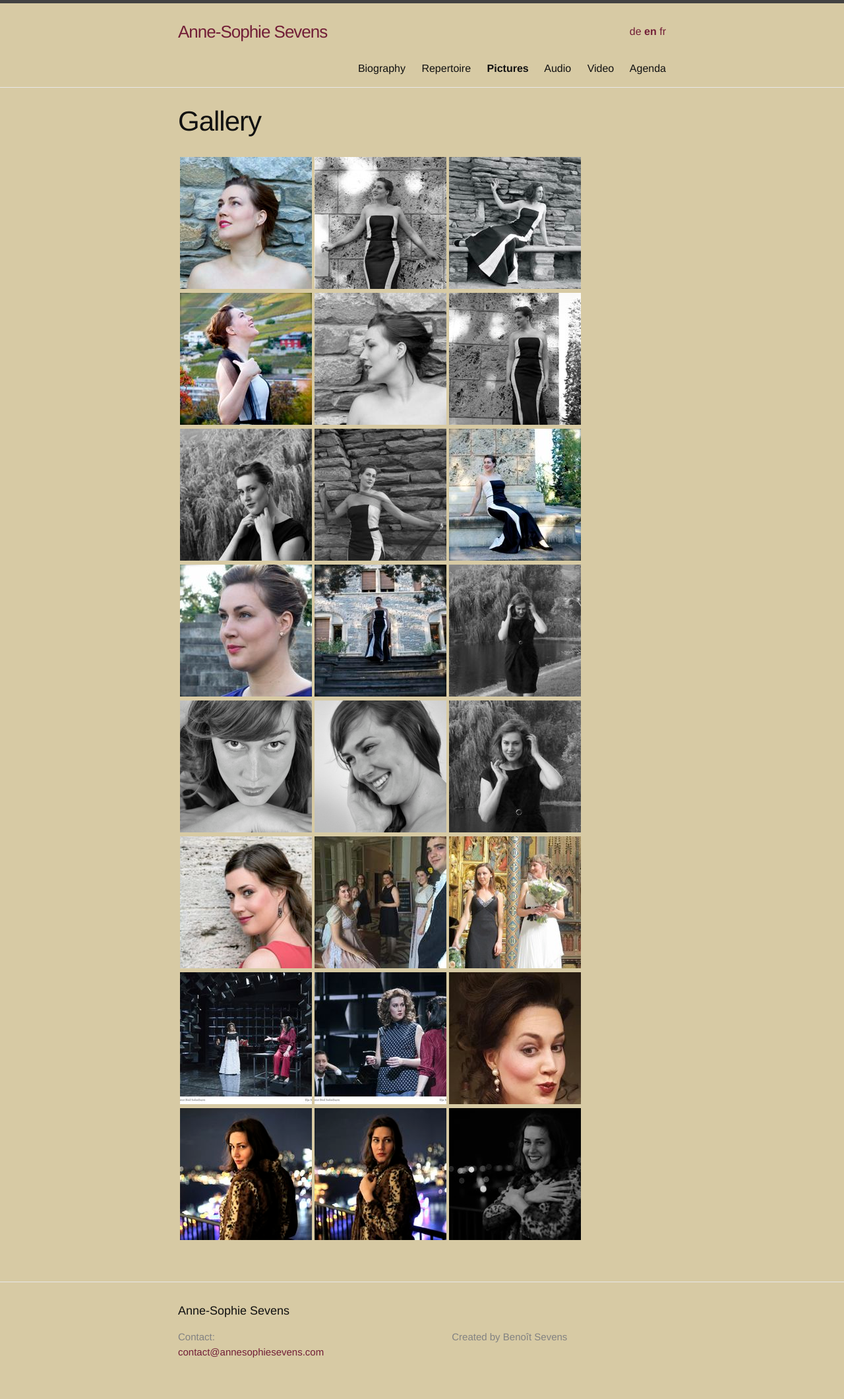
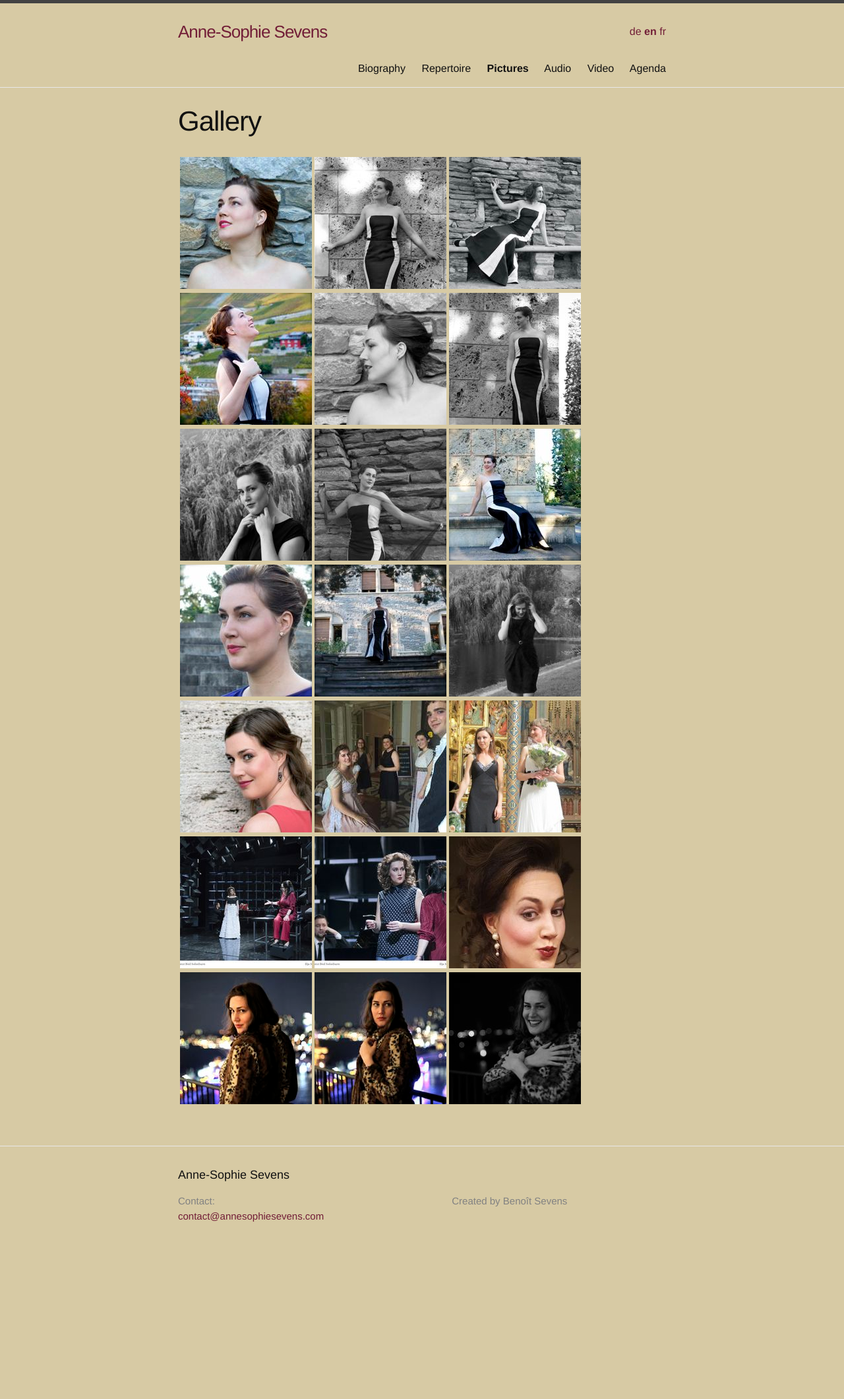
Before and after one commit to annesophie-sevens/annesophie-sevens.github.io, a Jekyll site: the page built from pictures-en.md, in a window 1280 px wide. Shown: the whole page at 66% size. Built offline with Jekyll 4.4.1, drawn with Linux system fonts in a browser that asks for light colours; after the commit the page ends 1915 px from its top, so only the background shows below that.

Commit message:
Update pictures-en.md

```diff
--- a/pictures-en.md
+++ b/pictures-en.md
@@ -13,8 +13,6 @@ ref: pictures
 
 |  <a href="/assets/a9.jpg">  ![]({{ site.baseurl }}/assets/a9-thumbnail.jpg) </a> | <a href="/assets/a7.jpg"> ![]({{ site.baseurl }}/assets/a7-thumbnail.jpg) </a>|<a href="/assets/a13.jpg"> ![]({{ site.baseurl }}/assets/a13-thumbnail.jpg) </a>|
 
-| <a href="/assets/picture1.jpg">  ![]({{ site.baseurl }}/assets/picture1-thumbnail.jpg) </a> | <a href="/assets/picture5.jpg"> ![]({{ site.baseurl }}/assets/picture5-thumbnail.jpg) </a> | <a href="/assets/a14.jpg"> ![]({{ site.baseurl }}/assets/a14-thumbnail.jpg) </a>|
-
 | <a href="/assets/muurfoto.jpg"> ![]({{ site.baseurl }}/assets/muurfoto_thumbnail.jpg) </a> | <a href="/assets/107.jpg"> ![]({{ site.baseurl }}/assets/107-thumbnail.jpg) </a> | <a href="/assets/101.jpg">![]({{ site.baseurl }}/assets/101-thumbnail.jpg) </a> |
 
 | <a href="/assets/aaa.jpg"> ![]({{ site.baseurl }}/assets/aaa-thumbnail.jpg) </a> | <a href="/assets/aab.jpg"> ![]({{ site.baseurl }}/assets/aab-thumbnail.jpg) </a> | <a href="/assets/110.jpg">  ![]({{ site.baseurl }}/assets/110-thumbnail.jpg) </a> |
```
